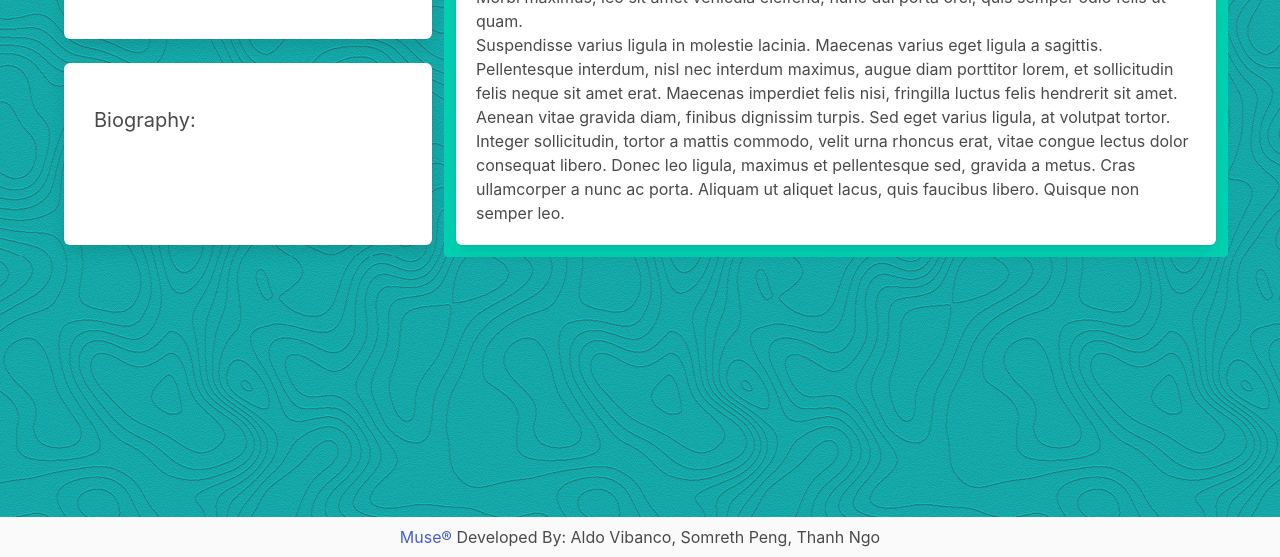
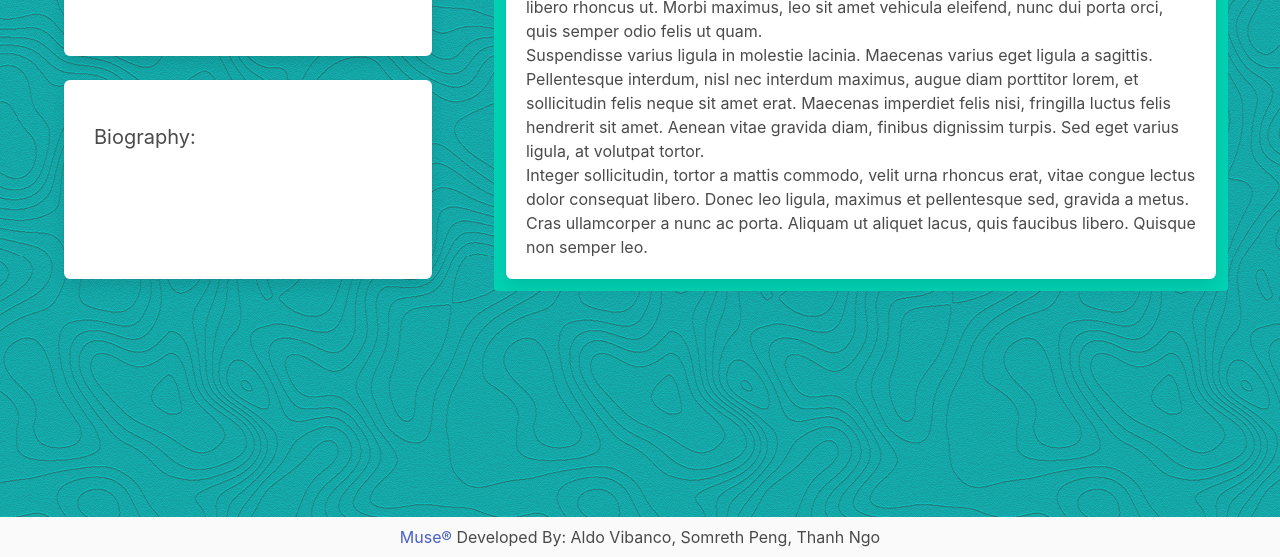
Before and after one commit to thanhn062/MUSE, a website: page public/members.html in a window 1280 px wide. Shown: the part 243-800 px from the top of the page. Drawn offline with nearby package versions, Linux system fonts and the light colour scheme; no server answers.

Commit message:
border margins fix

```diff
--- a/public/members.html
+++ b/public/members.html
@@ -40,7 +40,7 @@
               <h2 class="subtitle">Biography: <span class="user-bio"></span></h2>
             </div>
           </div>
-          <div class="tile is-parent notification is-primary">
+          <div class="tile is-parent feedBdr notification is-primary">
             <div class="tile is-child box">
               <p class="title">Music Feed</p>
               <p>Lorem ipsum dolor sit amet, consectetur adipiscing elit. Etiam semper diam at erat pulvinar, at
--- a/public/style.css
+++ b/public/style.css
@@ -34,6 +34,10 @@ html {
 }
 .formBdr {
   border-radius: 10px;
+}
+.feedBdr {
+  margin-left: 50px;
+  margin-top: 10px;
 }
 .regBord {
   padding: 0rem;
```
